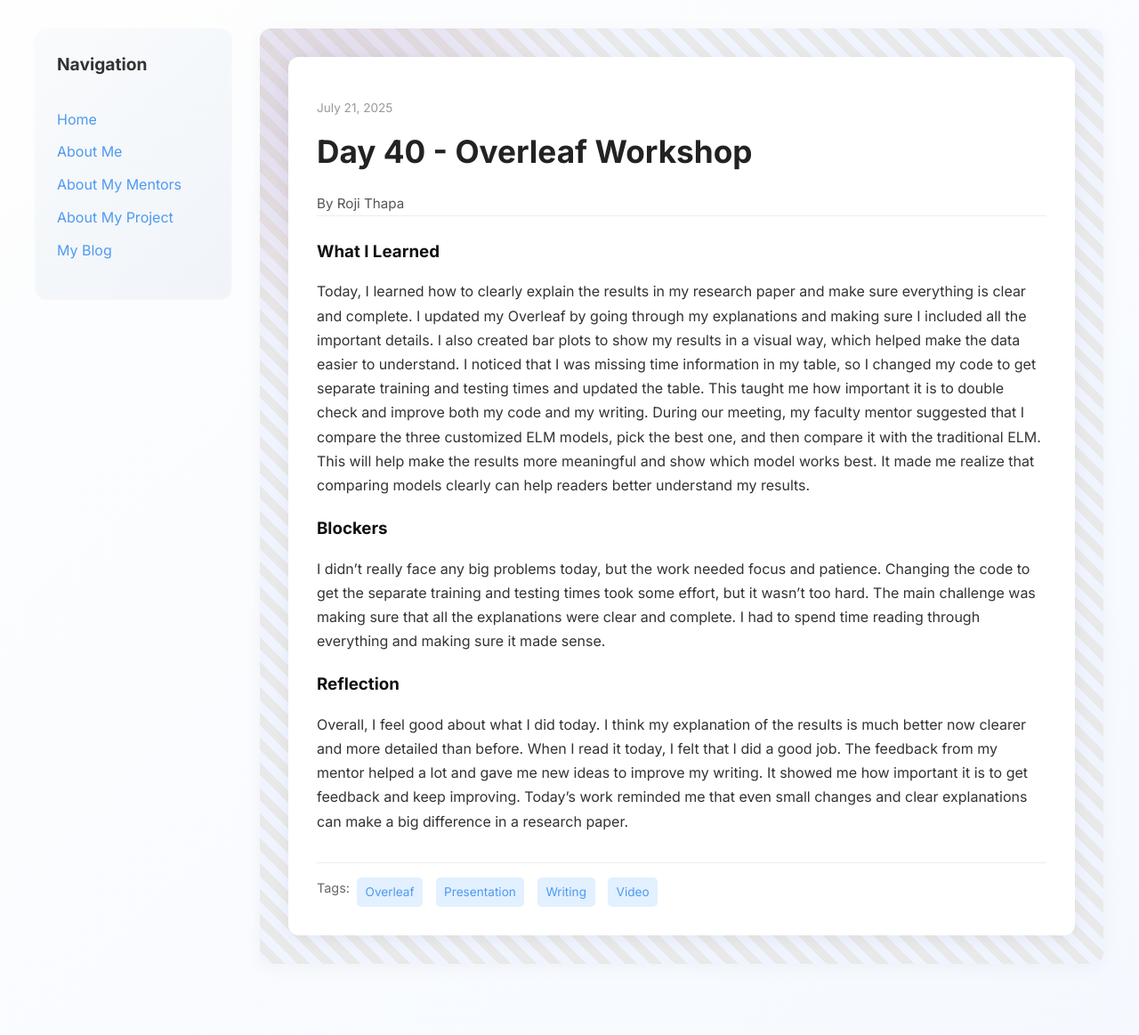
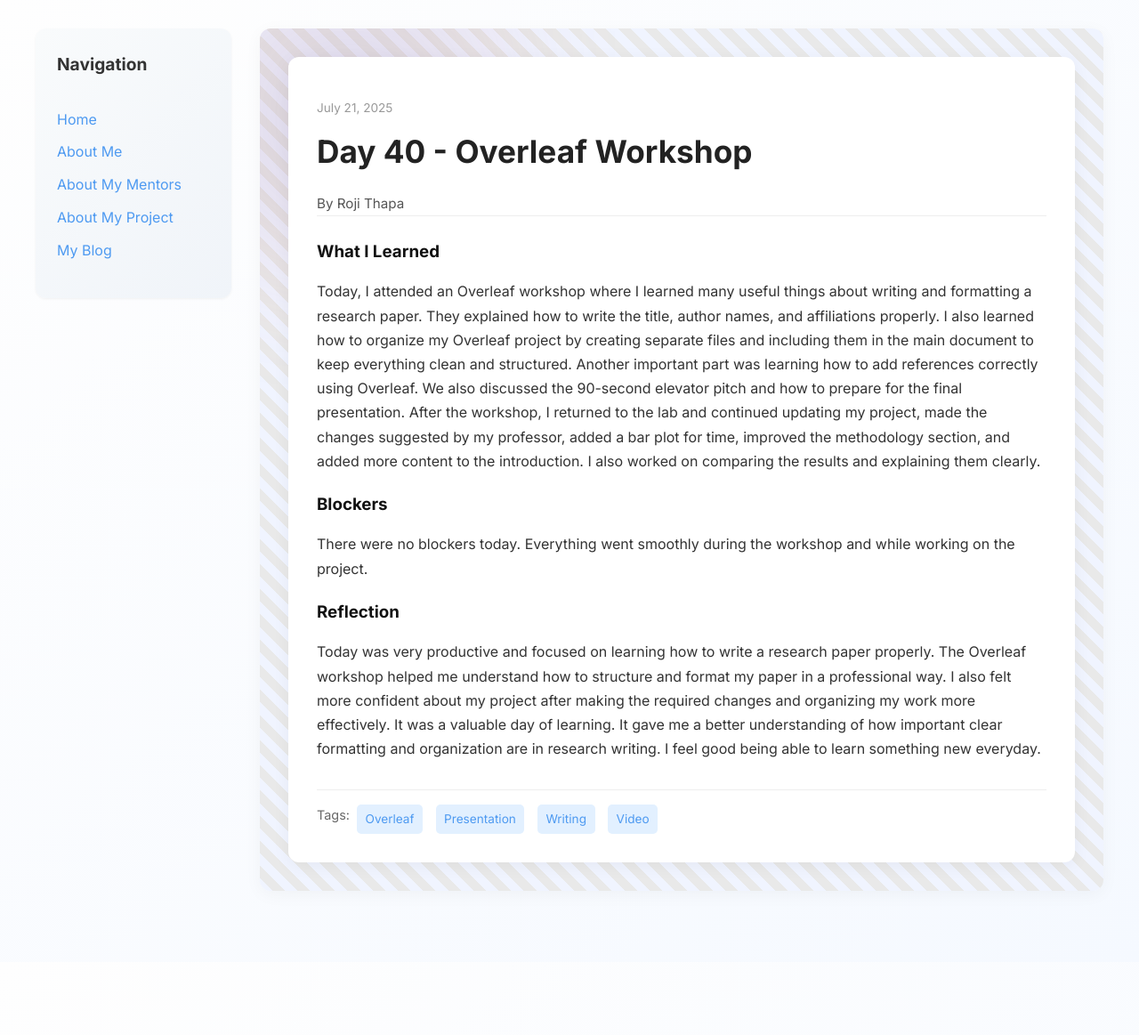
Before and after one commit to rojee-thapa/rojee-thapa.github.io, a Jekyll site: the page built from _posts/2025-07-21-day-40.md, in a window 1280 px wide. Shown: the whole page at 89% size. Built offline with Jekyll 4.4.1, drawn with Linux system fonts in a browser that asks for light colours; after the commit the page ends 1081 px from its top, so only the background shows below that.

Commit message:
Update 2025-07-21-day-40.md

```diff
--- a/_posts/2025-07-21-day-40.md
+++ b/_posts/2025-07-21-day-40.md
@@ -7,17 +7,17 @@ permalink: /day40.html
 tags: ['Overleaf', 'Presentation', 'Writing', 'Video']
 
 what_i_learned: |
-   Today, I learned how to clearly explain the results in my research paper and make sure everything is clear and complete. I updated my Overleaf by going through my explanations and making sure I included all the important details. I also created bar plots to show my results in a visual way, which helped make the data easier to understand. I noticed that I was missing time information in my table, so I changed my code to get separate training and testing times and updated the table. This taught me how important it is to double check and improve both my code and my writing. During our meeting, my faculty mentor suggested that I compare the three customized ELM models, pick the best one, and then compare it with the traditional ELM. This will help make the results more meaningful and show which model works best. It made me realize that comparing models clearly can help readers better understand my results.
+   Today, I attended an Overleaf workshop where I learned many useful things about writing and formatting a research paper. They explained how to write the title, author names, and affiliations properly. I also learned how to organize my Overleaf project by creating separate files and including them in the main document to keep everything clean and structured. Another important part was learning how to add references correctly using Overleaf. We also discussed the 90-second elevator pitch and how to prepare for the final presentation. After the workshop, I returned to the lab and continued updating my project, made the changes suggested by my professor, added a bar plot for time, improved the methodology section, and added more content to the introduction. I also worked on comparing the results and explaining them clearly.
 
 
 
 blockers: |
-   I didn’t really face any big problems today, but the work needed focus and patience. Changing the code to get the separate training and testing times took some effort, but it wasn’t too hard. The main challenge was making sure that all the explanations were clear and complete. I had to spend time reading through everything and making sure it made sense.
+   There were no blockers today. Everything went smoothly during the workshop and while working on the project.
 
 
 
 reflection: |
-   Overall, I feel good about what I did today. I think my explanation of the results is much better now clearer and more detailed than before. When I read it today, I felt that I did a good job. The feedback from my mentor helped a lot and gave me new ideas to improve my writing. It showed me how important it is to get feedback and keep improving. Today’s work reminded me that even small changes and clear explanations can make a big difference in a research paper.
+   Today was very productive and focused on learning how to write a research paper properly. The Overleaf workshop helped me understand how to structure and format my paper in a professional way. I also felt more confident about my project after making the required changes and organizing my work more effectively. It was a valuable day of learning. It gave me a better understanding of how important clear formatting and organization are in research writing. I feel good being able to learn something new everyday.
 
 
 
```
